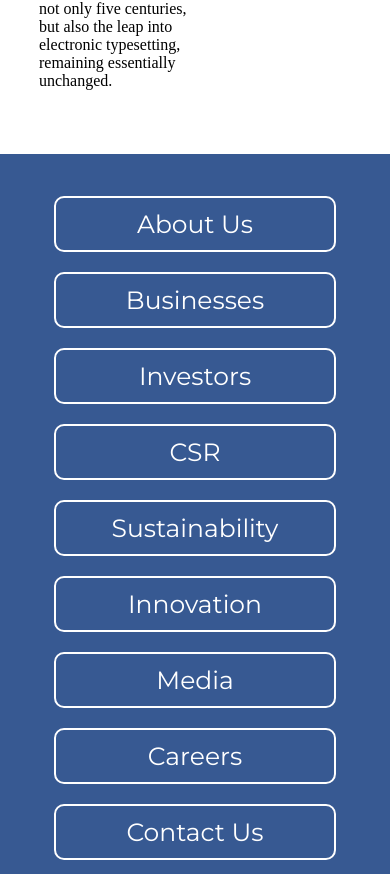
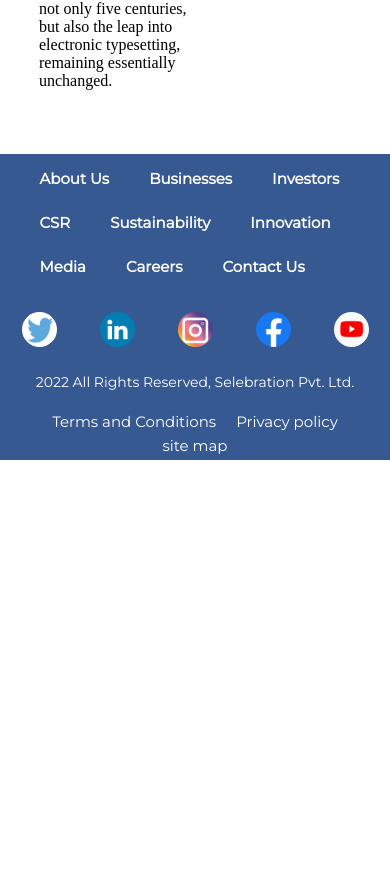
Before and after one commit to rakshit-2/sellebration, a React (Create React App) app in the folder client/: page /visionvalue in a window 390 px wide. Shown: the part 2330-3204 px from the top of the page. After the commit the page ends 2790 px from the top, so only its background shows below. Built offline with nearby package versions, Linux system fonts and the light colour scheme.

Commit message:
footer responsive bug fixed

```diff
--- a/client/src/components/molecule/footer/index.css
+++ b/client/src/components/molecule/footer/index.css
@@ -187,16 +187,21 @@
 
 @media screen and (max-width:513px)
 {
+    .footer__inner__top__left{
+        width:90%;
+        justify-content: flex-start;
+    }
     .footer__inner__top__left__each{
-        width:70%;
-        font-size: 25px;
-        padding: 1rem;
-        border: 2px solid white;
-        border-radius: 10px;
+        width:fit-content;
+        font-size: 15px;
+        font-weight: 700;
     }
     .footer__inner__top{
-        margin-top:2rem;
-        margin-bottom: 2rem;
+        margin-top:0.2rem;
+        margin-bottom: 0.2rem;
+    }
+    .footer__inner__bottom{
+        width:100%;
     }
 }
 
@@ -206,8 +211,8 @@
         width:100%;
     }
     .footer__inner__top__left__each3{
-        width:90%;
-        margin: 10px;
+        width:fit-content;
+        font-size: 15px;
     }
     .footer__inner__mid{
         width:90%;
```
